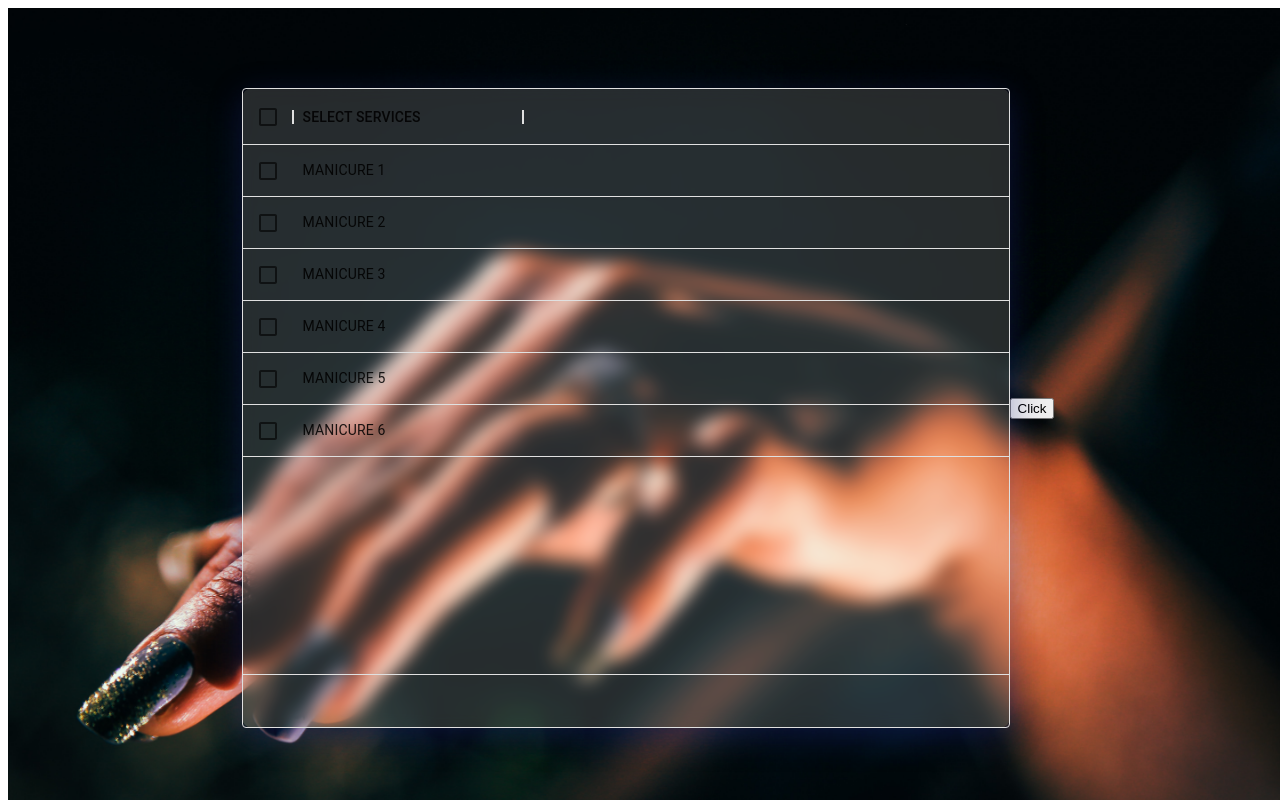
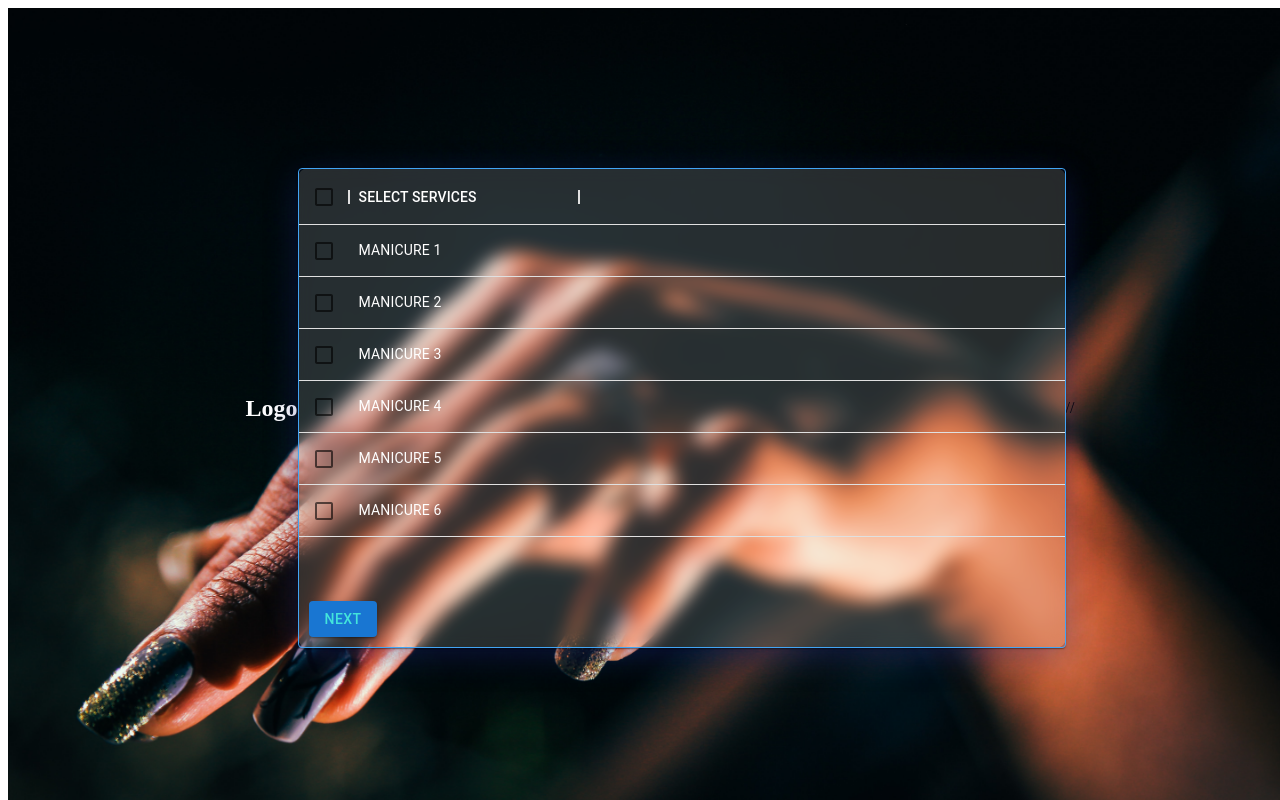
Before and after one commit to amthoms2/leanestnailsbeta, a React (Create React App) app in the folder client/: page /book in a window 1280 px wide. Shown: the top 800 px of the page. Built offline with nearby package versions, Linux system fonts and the light colour scheme; a web font is replaced by a local one.

Commit message:
designed booking page a little better and will need to adjust location of logo

```diff
--- a/client/package.json
+++ b/client/package.json
@@ -7,8 +7,10 @@
     "@emotion/core": "^11.0.0",
     "@emotion/react": "^11.8.1",
     "@emotion/styled": "^11.8.1",
+    "@mui/icons-material": "^5.5.1",
     "@mui/lab": "^5.0.0-alpha.70",
     "@mui/material": "^5.4.3",
+    "@mui/styles": "^5.5.1",
     "@mui/x-data-grid": "^5.5.1",
     "@reduxjs/toolkit": "^1.8.0",
     "@testing-library/jest-dom": "^5.16.2",
--- a/client/src/components/Book/BookingForm.js
+++ b/client/src/components/Book/BookingForm.js
@@ -5,11 +5,7 @@ import axios from 'axios';
 
 const BookingForm = ({handleClick, date, servicesList}) => {
   const [status, setStatus] = useState('');
-  // let newDate = JSON.stringify(date);
-  // newDate = newDate.slice(1,11)
-  // console.log('new date', newDate)
   console.log('date', date)
-  // console.log('services', servicesList)
 
   const handleSubmit = async (form) => {
     setStatus('loading')
--- a/client/src/components/Book/Calendar.js
+++ b/client/src/components/Book/Calendar.js
@@ -15,7 +15,7 @@ const Calendar = ({selections, handleClick}) => {
   const [value, setValue] = useState(new Date());
   const [formPageView, setFormPageView] = useState(false);
 
-  const myDates = ['Mon Feb 28 2022', 'Tue Mar 1 2022', 'Wed Mar 2 2022', 'Thurs Mar 3 2022', 'Fri Mar 4 2022', 'Sat Mar 5 2022'];
+  const myDates = ['Mon Mar 14 2022', 'Tue Mar 15 2022', 'Wed Mar 16 2022'];
 
   const disableDates = (date) => {
     return !myDates.map((myDate) => new Date(myDate).getTime()).includes(date.getTime());
@@ -45,6 +45,7 @@ const Calendar = ({selections, handleClick}) => {
         openTo="day"
         value={value}
         shouldDisableDate={disableDates}
+        disablePast
         onChange={(newValue) => {
           setValue(newValue);
         }}
--- a/client/src/components/Book/bookingElements.js
+++ b/client/src/components/Book/bookingElements.js
@@ -17,7 +17,7 @@ export const DataGridWrapper = styled.div`
 display: flex;
   align-items: center;
   /* flex-direction: column; */
-  height: 80vh;
+  height: 60vh;
   width: 60vw;
   background: rgba(255, 255, 255, 0.15);
   box-shadow: 0 8px 32px 0 rgba(31, 38, 135, 0.37);
--- a/client/src/components/Book/index.js
+++ b/client/src/components/Book/index.js
@@ -1,12 +1,31 @@
 import { useState } from 'react';
 import { DataGrid } from '@mui/x-data-grid';
+import Box from '@mui/material/Box';
+import Button from '@mui/material/Button';
 import { services } from '../../data';
 import { MainContainer, DataGridWrapper } from './bookingElements';
 import Calender from './Calendar';
+import { styled } from '@mui/styles';
+import { Logo } from "../Navbar/NavbarElements"
+
+
+// export const Logo = styled(LinkRouter)`
+//   color: #fff;
+//   justify-self: flex-start;
+//   cursor: pointer;
+//   font-size: 1.5rem;
+//   display: flex;
+//   align-items: center;
+//   margin-left: 24px;
+//   font-weight: bold;
+//   text-decoration: none;
+// `;
+
 
 const Book = () => {
   const [selectionModel, setSelectionModel] = useState([]);
   const [bookingPageView, setBookingPageView] = useState(true);
+  // const [disable, setDisable] = useState(true)
 
   const columns = [
     {
@@ -19,15 +38,42 @@ const Book = () => {
     },
   ];
 
+  const NextButton = styled(Button)({
+    color: '#43e4db',
+  });
+
+  const CustomFooterStatusComponent = () => {
+    return (
+      <Box sx={{ padding: '10px', display: 'flex' }}>
+        <NextButton variant="contained" onClick={handleClick}>
+          Next
+        </NextButton>
+      </Box>
+    );
+  };
+
   const handleClick = () => {
-    setBookingPageView(!bookingPageView)
-  }
+    setBookingPageView(!bookingPageView);
+    console.log(selectionModel);
+  };
 
   return (
     <>
-      { bookingPageView ? <MainContainer>
+
+      {bookingPageView ? (
+        <MainContainer>
+              <Logo  to="/">Logo</Logo>
           <DataGridWrapper>
             <DataGrid
+              sx={{
+                boxShadow: 1,
+                border: 1,
+                color: '#FFFFFF',
+                borderColor: 'primary.light',
+                '& .MuiDataGrid-cell:hover': {
+                  color: 'primary.main',
+                },
+              }}
               rows={services}
               columns={columns}
               getRowId={(row) => row.id}
@@ -36,17 +82,19 @@ const Book = () => {
               hideFooterPagination
               disableSelectionOnClick
               onSelectionModelChange={(newSelectionModel) => {
-              console.log(JSON.stringify(newSelectionModel))
                 setSelectionModel(newSelectionModel);
               }}
               selectionModel={selectionModel}
+              components={{
+                Footer: CustomFooterStatusComponent,
+              }}
             />
           </DataGridWrapper>
-        <button onClick={handleClick}>Click</button>
-      </MainContainer> :
-        <Calender selections={selectionModel} handleClick={handleClick}/>
-      }
+        // </MainContainer>
 
+      ) : (
+        <Calender selections={selectionModel} handleClick={handleClick} />
+      )}
     </>
   );
 };
--- a/client/src/components/Navbar/NavbarElements.js
+++ b/client/src/components/Navbar/NavbarElements.js
@@ -35,7 +35,8 @@ export const Logo = styled(LinkRouter)`
   justify-self: flex-start;
   cursor: pointer;
   font-size: 1.5rem;
-  display: flex;
+  display: ${({ display }) => (display === 'inherit' ? 'inherit' : 'flex')};
+  /* display: flex; */
   align-items: center;
   margin-left: 24px;
   font-weight: bold;
```
Also changed, not shown: 1 other file (tests, documents, lock files or other folders). Lines whose indentation alone changed are shown as unchanged.
